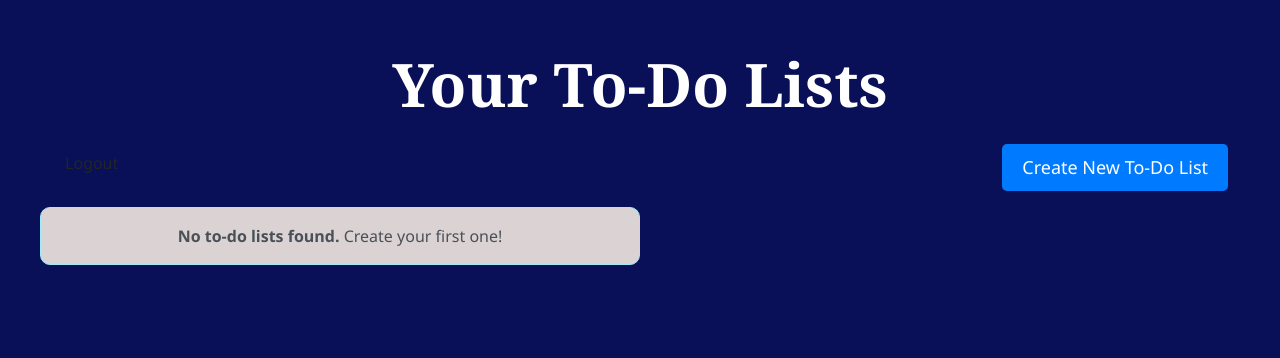
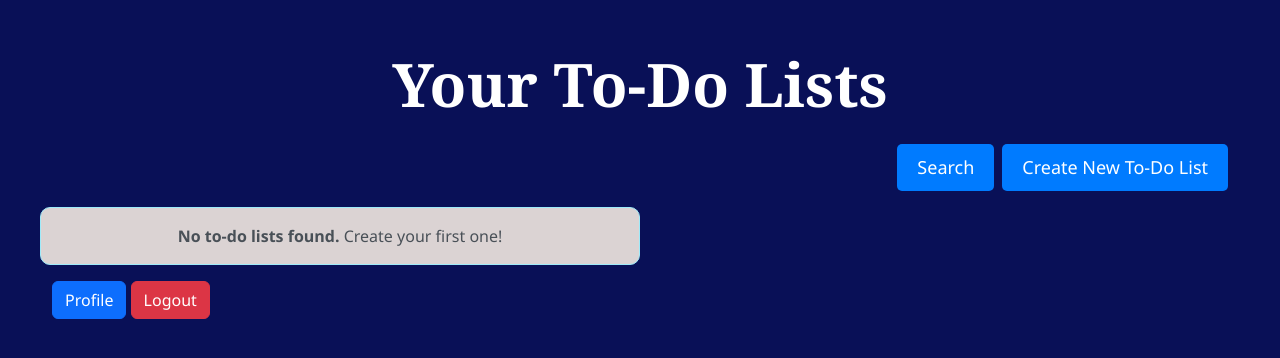
Before and after one commit to michaeltamba/uts-webprog, a PHP site: page /ToDoList.php in a window 1280 px wide. Shown: the top 358 px of the page. Run offline with PHP 8.4, Linux system fonts and the light colour scheme; a user stored in the database is signed in; data that the repository does not hold is empty.

Commit message:
Update ToDoList.php

```diff
--- a/ToDoList.php
+++ b/ToDoList.php
@@ -38,15 +38,11 @@ $todo_lists = $stmt->fetchAll();
 <div class="container mt-5">
     <h1 class="text-center mb-4">Your To-Do Lists</h1>
 
-    <!-- Tombol untuk Logout dan Membuat To-Do List baru -->
-    <div class="d-flex justify-content-between mb-3">
-        <!-- Tombol Logout -->
-        <a href="logout.php" class="btn logout-btn">Logout</a>
 
-        <!-- Tombol Create To-Do List -->
+    <div class="d-flex justify-content-end mb-3 ">
+        <a href="search.php" class="btn create-btn me-2">Search</a>
         <a href="create.php" class="btn create-btn">Create New To-Do List</a>
     </div>
-
 
 
     <!-- Bootstrap Grid Layout for ToDo Cards -->
@@ -84,6 +80,13 @@ $todo_lists = $stmt->fetchAll();
             </div>
         <?php endif; ?>
     </div>
+        <!-- Tombol Profile -->
+        <a href="profile.php" class="btn btn-primary">Profile</a>
+
+<!-- Tombol Logout -->
+<a href="logout.php" class="btn btn-danger">Logout</a>
+<!-- Tombol Logout -->
+
 </div>
 
 <script src="https://cdn.jsdelivr.net/npm/bootstrap@5.3.0-alpha1/dist/js/bootstrap.bundle.min.js"></script>
```
